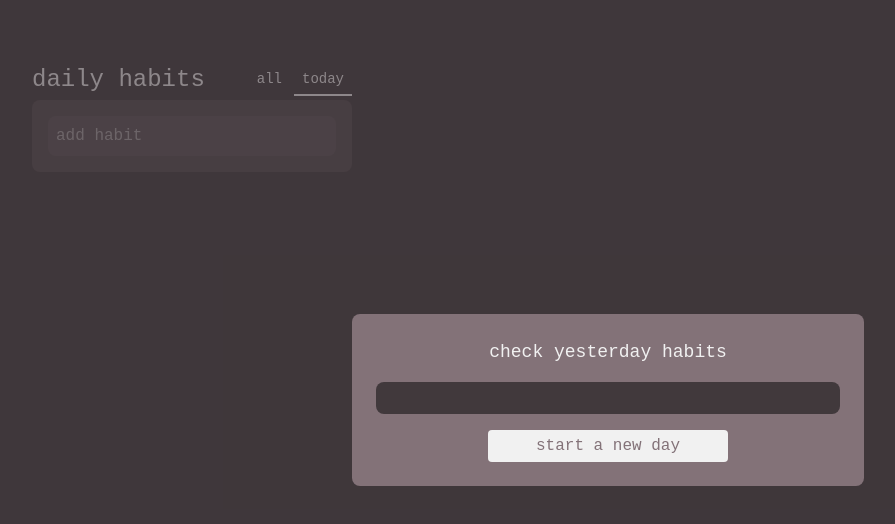
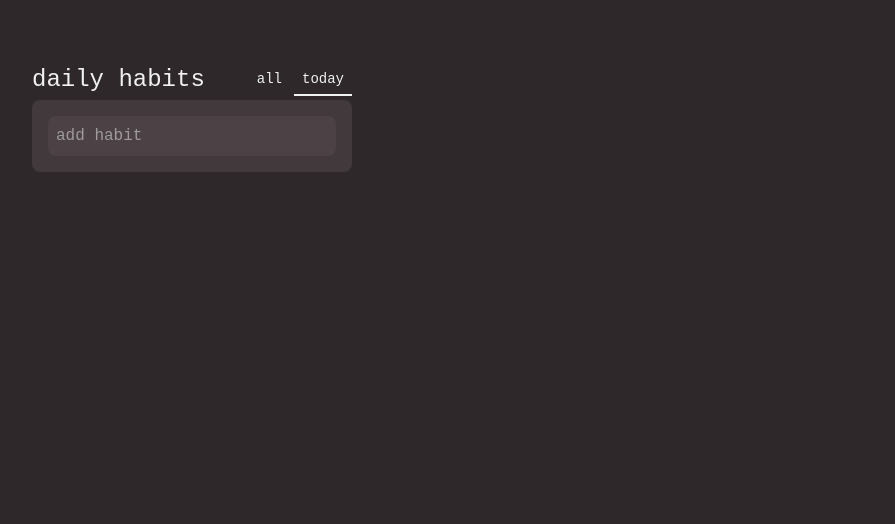
Before and after one commit to BrauUu/habit-tracker, a React (Vite) app: page / in a window 1280 px wide. Shown: the top 524 px of the page, without its empty margins (32-927 px from the left). Built offline with nearby package versions, Linux system fonts and the light colour scheme; a web font is replaced by a local one.

Commit message:
new day modal all working

```diff
--- a/src/App.tsx
+++ b/src/App.tsx
@@ -16,7 +16,7 @@ function App() {
   const [modalHabits, setModalHabits] = useState<string[]>([])
   const [showNewDayModal, setShowNewDayModal] = useState<boolean>(false)
   const initialLoadRef = useRef(true)
-  const hasResetToday = useRef(false)
+  const hasResetToday = useRef(true)
 
   useEffect(() => {
     let timeoutId: number
@@ -24,15 +24,7 @@ function App() {
     const checkMidnight = () => {
       let now = new Date();
       let midnight = new Date(now);
-      // comment to test 'daily check'
-      // midnight.setHours(24, 0, 0, 0);
-
-      // to test 'daily check'
-      midnight.setHours(21, 21, 0, 0);
-      if (midnight.getTime() <= now.getTime()) {
-        midnight.setDate(midnight.getDate() + 1)
-      }
-
+      midnight.setHours(24, 0, 0, 0);
 
       const timeUntilMidnight = midnight.getTime() - now.getTime();
 
@@ -60,11 +52,9 @@ function App() {
       const lastResetDate: Date = new Date(localStorageLastResetDate)
       lastResetDate.setHours(0, 0, 0, 0)
       hasResetToday.current = getHasResetToday(lastResetDate)
+    } else {
+      saveTodayDateOnLocalStorage()
     }
-    else {
-      hasResetToday.current = false
-    }
-
   }, [])
 
   useEffect(() => {
@@ -75,10 +65,6 @@ function App() {
 
     if (!hasResetToday.current)
       setShowNewDayModal(true)
-
-    const now: Date = new Date()
-    now.setHours(0, 0, 0, 0)
-    localStorage.setItem('lastResetDate', now.toString())
 
   }, [hasResetToday])
 
@@ -98,7 +84,28 @@ function App() {
     return [...habitsList]
   }, [habitFilter, habitsList])
 
+  useEffect(() => {
+    if (showNewDayModal) {
+      const pendingHabits = habitsListFiltered.filter(habit => !habit.done)
+        .map(habit => habit.id)
+      if (pendingHabits.length == 0) {
+        resetDailyHabits()
+        return
+      }
+      setModalHabits(pendingHabits)
+    } else {
+      setModalHabits([])
+    }
+  }, [showNewDayModal])
+
+  function saveTodayDateOnLocalStorage() {
+    const now: Date = new Date()
+    now.setHours(0, 0, 0, 0)
+    localStorage.setItem('lastResetDate', now.toString())
+  }
+
   function resetDailyHabits() {
+    saveTodayDateOnLocalStorage()
     setShowNewDayModal(false)
     setHabitsList(prevHabits =>
       prevHabits.map(habit => (
@@ -154,16 +161,6 @@ function App() {
     )
   }
 
-  useEffect(() => {
-    if (showNewDayModal) {
-      const pendingHabits = habitsListFiltered.filter(habit => !habit.done)
-        .map(habit => habit.id)
-      setModalHabits(pendingHabits)
-    } else {
-      setModalHabits([])
-    }
-  }, [showNewDayModal])
-
   return (
     <div className='m-16 flex flex-col gap-1 w-full md:w-1/2 lg:w-1/4'>
       <div className='flex flex-row justify-between'>
@@ -174,12 +171,12 @@ function App() {
         <Input placeholder='add habit' onSubmit={createNewHabit} submitOnEnter={true}></Input>
         {
           habitsListFiltered.map((habit) => (
-            <HabitBox key={habit.id} habit={habit} updateHabit={updateHabit} deleteHabit={deleteHabit} onlyVisible={false}/>
+            <HabitBox key={habit.id} habit={habit} updateHabit={updateHabit} deleteHabit={deleteHabit} onlyVisible={false} />
           ))
         }
       </Whiteboard>
       {
-        showNewDayModal &&
+        showNewDayModal && modalHabits.length > 0 &&
         <NewDayModal title='check yesterday habits' onStart={resetDailyHabits}>
           {habitsListFiltered.filter(habit => modalHabits.includes(habit.id))
             .map(habit => (
```
